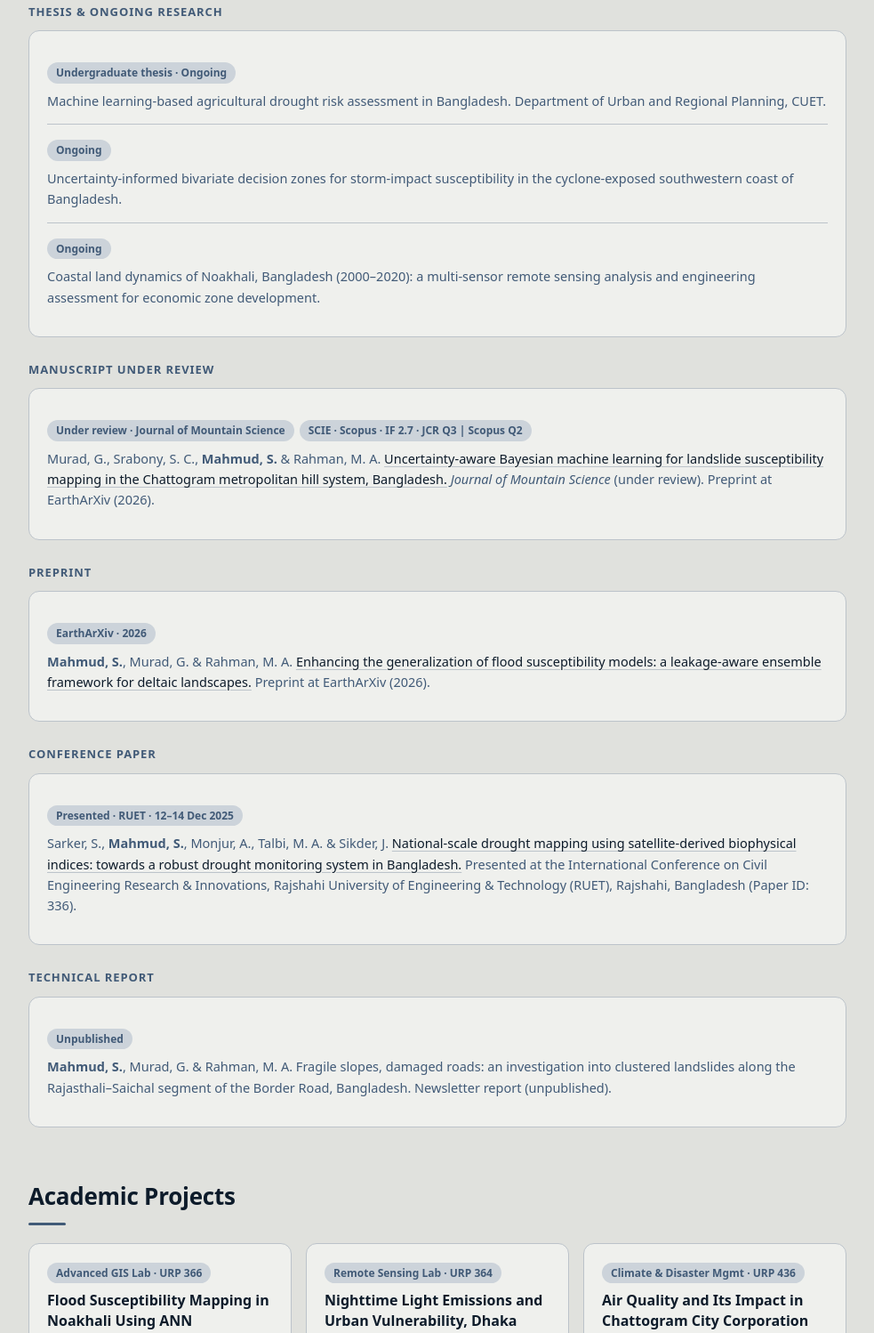
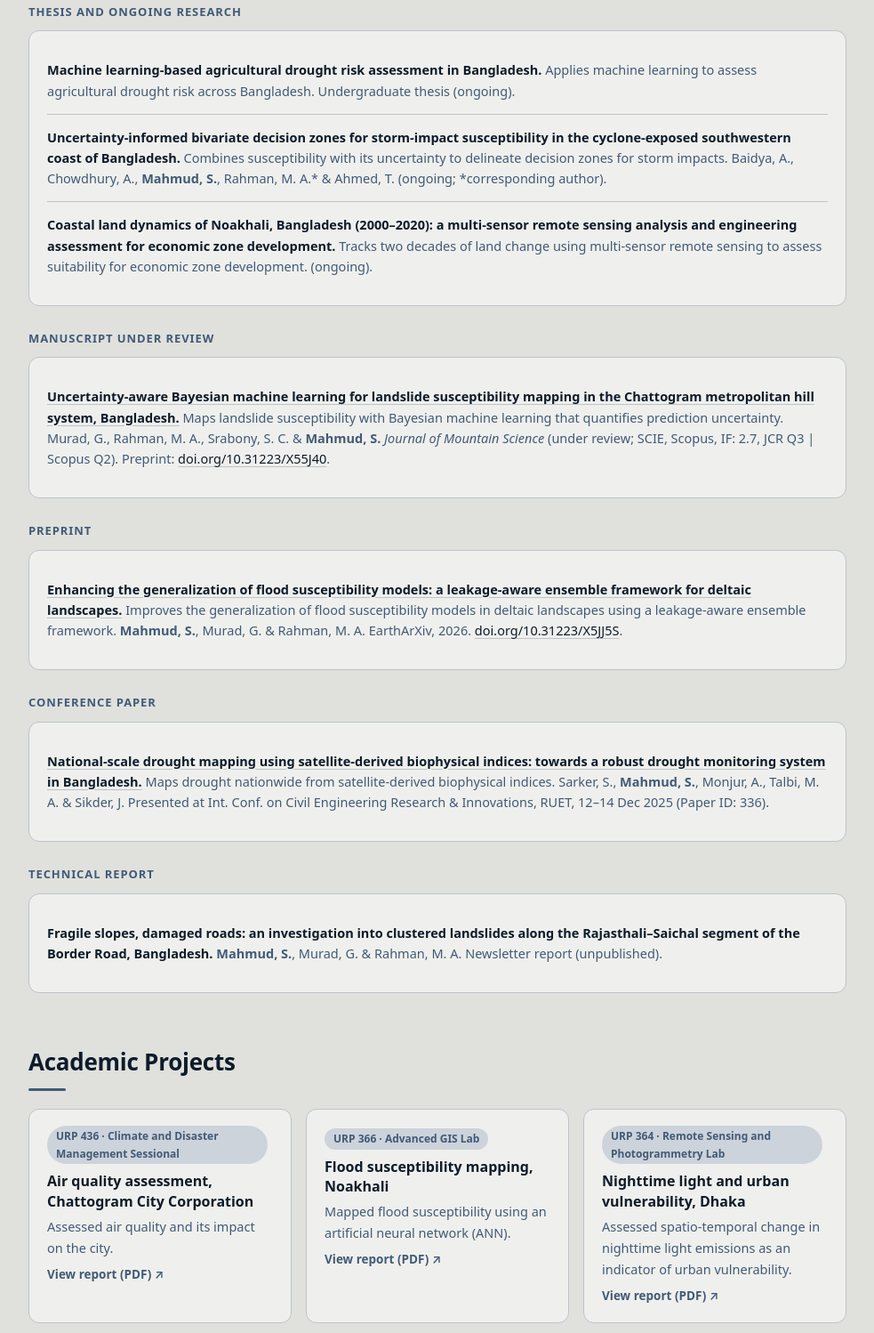
Before and after one commit to shafiqmahmud404/shafiqmahmud404.github.io, a plain HTML site: page index.html in a window 1280 px wide. Shown: the part 1829-3327 px from the top of the page at 89% size, without its empty margins (148-1131 px from the left). Drawn offline with Linux system fonts and the light colour scheme.

Commit message:
Add files via upload

```diff
--- a/index.html
+++ b/index.html
@@ -79,6 +79,7 @@ details.cat{margin-top:22px}details.cat summary{cursor:pointer;color:var(--ac);f
 .ringwrap.on .card{position:absolute;left:50%;top:12px;width:270px;height:350px;margin-left:-135px;overflow:hidden;backface-visibility:hidden}
 .ringwrap.on .th{height:110px}.ringwrap.on .card:hover{border-color:var(--ac);box-shadow:0 14px 30px rgba(0,0,0,.2)}
 @media (prefers-reduced-motion:reduce){.rv{opacity:1;transform:none;transition:none}}
+.cite .tt{font-weight:600;color:var(--tx)}.cite .ds{color:var(--mut)}
 .th{width:100%;height:150px;object-fit:cover;border-radius:8px;margin:0 0 12px;display:block}
 footer{margin-top:56px;border-top:1px solid var(--bd);padding:28px 20px;text-align:center;color:var(--mut);font-size:14px}
 </style>
@@ -123,27 +124,27 @@ footer{margin-top:56px;border-top:1px solid var(--bd);padding:28px 20px;text-ali
 </div></section>
 
 <section id="research"><h2>Research & Publications</h2>
-<h4 id="thesis">Thesis & ongoing research</h4>
+<h4 id="thesis">Thesis and ongoing research</h4>
 <div class="card">
-<div class="item"><span class="pill">Undergraduate thesis · Ongoing</span><p class="cite">Machine learning-based agricultural drought risk assessment in Bangladesh. Department of Urban and Regional Planning, CUET.</p></div>
-<div class="item"><span class="pill">Ongoing</span><p class="cite">Uncertainty-informed bivariate decision zones for storm-impact susceptibility in the cyclone-exposed southwestern coast of Bangladesh.</p></div>
-<div class="item"><span class="pill">Ongoing</span><p class="cite">Coastal land dynamics of Noakhali, Bangladesh (2000–2020): a multi-sensor remote sensing analysis and engineering assessment for economic zone development.</p></div>
+<div class="item"><p class="cite"><span class="tt">Machine learning-based agricultural drought risk assessment in Bangladesh.</span> <span class="ds">Applies machine learning to assess agricultural drought risk across Bangladesh.</span> Undergraduate thesis (ongoing).</p></div>
+<div class="item"><p class="cite"><span class="tt">Uncertainty-informed bivariate decision zones for storm-impact susceptibility in the cyclone-exposed southwestern coast of Bangladesh.</span> <span class="ds">Combines susceptibility with its uncertainty to delineate decision zones for storm impacts.</span> Baidya, A., Chowdhury, A., <b>Mahmud, S.</b>, Rahman, M. A.* & Ahmed, T. (ongoing; *corresponding author).</p></div>
+<div class="item"><p class="cite"><span class="tt">Coastal land dynamics of Noakhali, Bangladesh (2000–2020): a multi-sensor remote sensing analysis and engineering assessment for economic zone development.</span> <span class="ds">Tracks two decades of land change using multi-sensor remote sensing to assess suitability for economic zone development.</span> (ongoing).</p></div>
 </div>
 <h4 id="review">Manuscript under review</h4>
-<div class="card"><div class="item"><span class="pill">Under review · Journal of Mountain Science</span><span class="pill">SCIE · Scopus · IF 2.7 · JCR Q3 | Scopus Q2</span><p class="cite">Murad, G., Srabony, S. C., <b>Mahmud, S.</b> & Rahman, M. A. <a href="https://doi.org/10.31223/x55j40" target="_blank" rel="noopener">Uncertainty-aware Bayesian machine learning for landslide susceptibility mapping in the Chattogram metropolitan hill system, Bangladesh.</a> <i>Journal of Mountain Science</i> (under review). Preprint at EarthArXiv (2026).</p></div></div>
+<div class="card"><div class="item"><p class="cite"><a class="tt" href="https://doi.org/10.31223/X55J40" target="_blank" rel="noopener">Uncertainty-aware Bayesian machine learning for landslide susceptibility mapping in the Chattogram metropolitan hill system, Bangladesh.</a> <span class="ds">Maps landslide susceptibility with Bayesian machine learning that quantifies prediction uncertainty.</span> Murad, G., Rahman, M. A., Srabony, S. C. & <b>Mahmud, S.</b> <i>Journal of Mountain Science</i> (under review; SCIE, Scopus, IF: 2.7, JCR Q3 | Scopus Q2). Preprint: <a href="https://doi.org/10.31223/X55J40" target="_blank" rel="noopener">doi.org/10.31223/X55J40</a>.</p></div></div>
 <h4 id="preprint">Preprint</h4>
-<div class="card"><div class="item"><span class="pill">EarthArXiv · 2026</span><p class="cite"><b>Mahmud, S.</b>, Murad, G. & Rahman, M. A. <a href="https://doi.org/10.31223/x5jj5s" target="_blank" rel="noopener">Enhancing the generalization of flood susceptibility models: a leakage-aware ensemble framework for deltaic landscapes.</a> Preprint at EarthArXiv (2026).</p></div></div>
+<div class="card"><div class="item"><p class="cite"><a class="tt" href="https://doi.org/10.31223/X5JJ5S" target="_blank" rel="noopener">Enhancing the generalization of flood susceptibility models: a leakage-aware ensemble framework for deltaic landscapes.</a> <span class="ds">Improves the generalization of flood susceptibility models in deltaic landscapes using a leakage-aware ensemble framework.</span> <b>Mahmud, S.</b>, Murad, G. & Rahman, M. A. EarthArXiv, 2026. <a href="https://doi.org/10.31223/X5JJ5S" target="_blank" rel="noopener">doi.org/10.31223/X5JJ5S</a>.</p></div></div>
 <h4 id="conference">Conference paper</h4>
-<div class="card"><div class="item"><span class="pill">Presented · RUET · 12–14 Dec 2025</span><p class="cite">Sarker, S., <b>Mahmud, S.</b>, Monjur, A., Talbi, M. A. & Sikder, J. <a href="https://www.researchgate.net/publication/399724034_National-Scale_Drought_Mapping_Using_Satellite-Derived_Biophysical_Indices_Towards_a_Robust_Drought_Monitoring_System_in_Bangladesh" target="_blank" rel="noopener">National-scale drought mapping using satellite-derived biophysical indices: towards a robust drought monitoring system in Bangladesh.</a> Presented at the International Conference on Civil Engineering Research & Innovations, Rajshahi University of Engineering & Technology (RUET), Rajshahi, Bangladesh (Paper ID: 336).</p></div></div>
+<div class="card"><div class="item"><p class="cite"><a class="tt" href="https://www.researchgate.net/publication/399724034_National-Scale_Drought_Mapping_Using_Satellite-Derived_Biophysical_Indices_Towards_a_Robust_Drought_Monitoring_System_in_Bangladesh" target="_blank" rel="noopener">National-scale drought mapping using satellite-derived biophysical indices: towards a robust drought monitoring system in Bangladesh.</a> <span class="ds">Maps drought nationwide from satellite-derived biophysical indices.</span> Sarker, S., <b>Mahmud, S.</b>, Monjur, A., Talbi, M. A. & Sikder, J. Presented at Int. Conf. on Civil Engineering Research & Innovations, RUET, 12–14 Dec 2025 (Paper ID: 336).</p></div></div>
 <h4 id="report">Technical report</h4>
-<div class="card"><div class="item"><span class="pill">Unpublished</span><p class="cite"><b>Mahmud, S.</b>, Murad, G. & Rahman, M. A. Fragile slopes, damaged roads: an investigation into clustered landslides along the Rajasthali–Saichal segment of the Border Road, Bangladesh. Newsletter report (unpublished).</p></div></div>
+<div class="card"><div class="item"><p class="cite"><span class="tt">Fragile slopes, damaged roads: an investigation into clustered landslides along the Rajasthali–Saichal segment of the Border Road, Bangladesh.</span> <b>Mahmud, S.</b>, Murad, G. & Rahman, M. A. Newsletter report (unpublished).</p></div></div>
 </section>
 
 <section id="projects"><h2>Academic Projects</h2>
 <div class="grid">
-<div class="card"><span class="pill">Advanced GIS Lab · URP 366</span><h3>Flood Susceptibility Mapping in Noakhali Using ANN</h3><p>Developed an ANN-based flood susceptibility model using geospatial and hydro-climatic conditioning factors.</p><a class="lnk" href="flood-ann.pdf" target="_blank" rel="noopener">View report (PDF) ↗</a></div>
-<div class="card"><span class="pill">Remote Sensing Lab · URP 364</span><h3>Nighttime Light Emissions and Urban Vulnerability, Dhaka</h3><ul><li>Derived NDBI maps for 2015, 2020 and 2025</li><li>Correlated built-up intensity with nighttime light</li><li>Mapped the most vulnerable urban zones</li></ul><a class="lnk" href="nightlight-dhaka.pdf" target="_blank" rel="noopener">View report (PDF) ↗</a></div>
-<div class="card"><span class="pill">Climate & Disaster Mgmt · URP 436</span><h3>Air Quality and Its Impact in Chattogram City Corporation</h3><p>Assessed key air quality indicators and their impact on the urban environment and public health.</p><a class="lnk" href="air-quality-chattogram.pdf" target="_blank" rel="noopener">View report (PDF) ↗</a></div>
+<div class="card"><span class="pill">URP 436 · Climate and Disaster Management Sessional</span><h3>Air quality assessment, Chattogram City Corporation</h3><p>Assessed air quality and its impact on the city.</p><a class="lnk" href="air-quality-chattogram.pdf" target="_blank" rel="noopener">View report (PDF) ↗</a></div>
+<div class="card"><span class="pill">URP 366 · Advanced GIS Lab</span><h3>Flood susceptibility mapping, Noakhali</h3><p>Mapped flood susceptibility using an artificial neural network (ANN).</p><a class="lnk" href="flood-ann.pdf" target="_blank" rel="noopener">View report (PDF) ↗</a></div>
+<div class="card"><span class="pill">URP 364 · Remote Sensing and Photogrammetry Lab</span><h3>Nighttime light and urban vulnerability, Dhaka</h3><p>Assessed spatio-temporal change in nighttime light emissions as an indicator of urban vulnerability.</p><a class="lnk" href="nightlight-dhaka.pdf" target="_blank" rel="noopener">View report (PDF) ↗</a></div>
 </div></section>
 
 <section id="skills"><h2>Skills</h2><div class="sphere" id="sphere" aria-hidden="true"></div><div class="legend"><span><i class="d g1"></i>Geospatial & remote sensing</span><span><i class="d g2"></i>Programming & modeling</span><span><i class="d g3"></i>Design & media</span></div><details class="cat"><summary>View all skills by category</summary><div class="skills">
```
